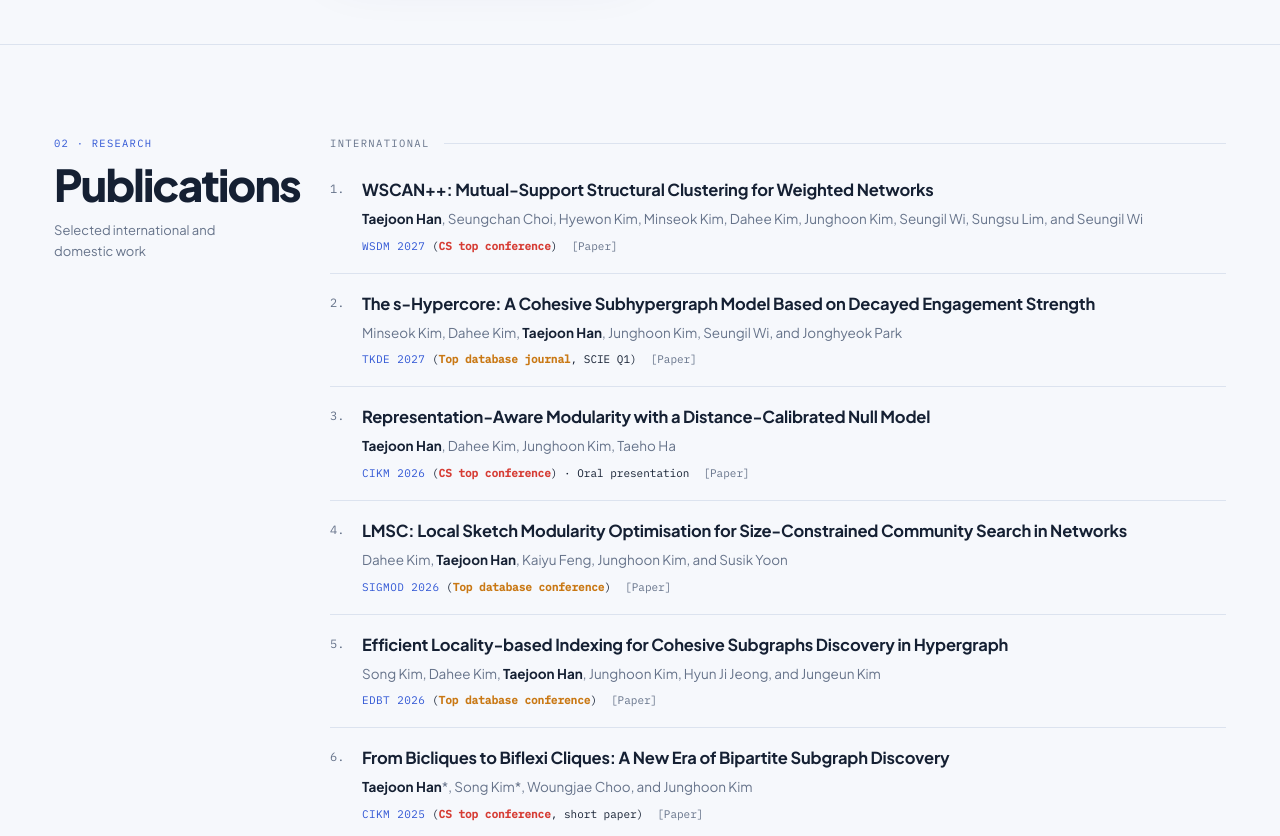
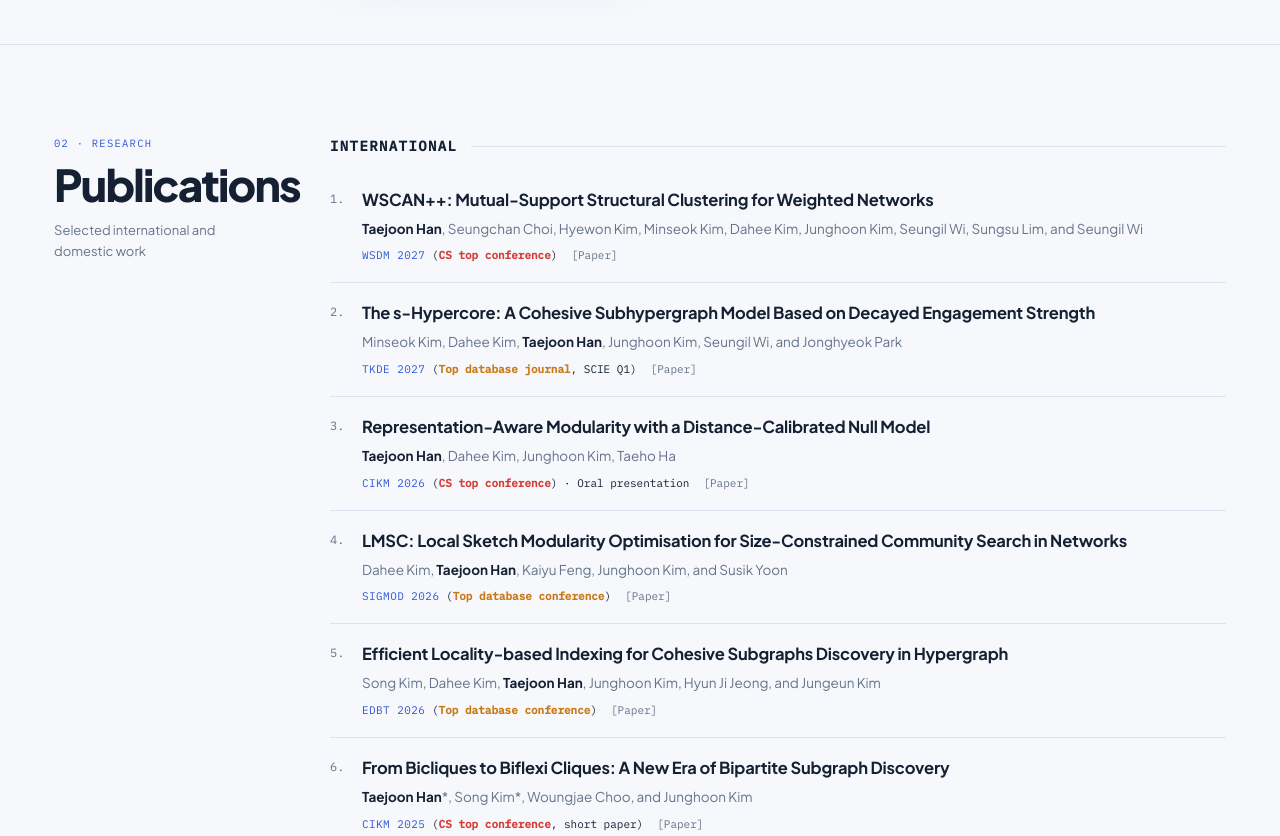
Before and after one commit to tjhantj/tjhantj.github.io, a plain HTML site: page index.html in a window 1280 px wide. Shown: the part 1060-1896 px from the top of the page. Drawn offline with Linux system fonts and the light colour scheme.

Commit message:
Modify group label styles in publications
Updated styles for group labels in publications section.

```diff
--- a/index.html
+++ b/index.html
@@ -136,7 +136,7 @@ main{padding-bottom:80px}
 
 /* PUBLICATIONS */
 .pub-group + .pub-group{margin-top:44px}
-.group-label{display:flex;align-items:center;gap:14px;margin:0 0 8px;font-family:var(--mono);font-size:10.5px;letter-spacing:.13em;text-transform:uppercase;color:var(--muted)}
+.group-label{display:flex;align-items:center;gap:14px;margin:0 0 12px;font-family:var(--mono);font-size:14px;font-weight:600;letter-spacing:.1em;text-transform:uppercase;color:var(--ink)}
 .group-label::after{content:"";height:1px;flex:1;background:var(--line)}
 .pub-grid{display:block;counter-reset:pub}
 .pub-card{counter-increment:pub;position:relative;padding:18px 0 18px 32px;border-bottom:1px solid var(--line)}
```
